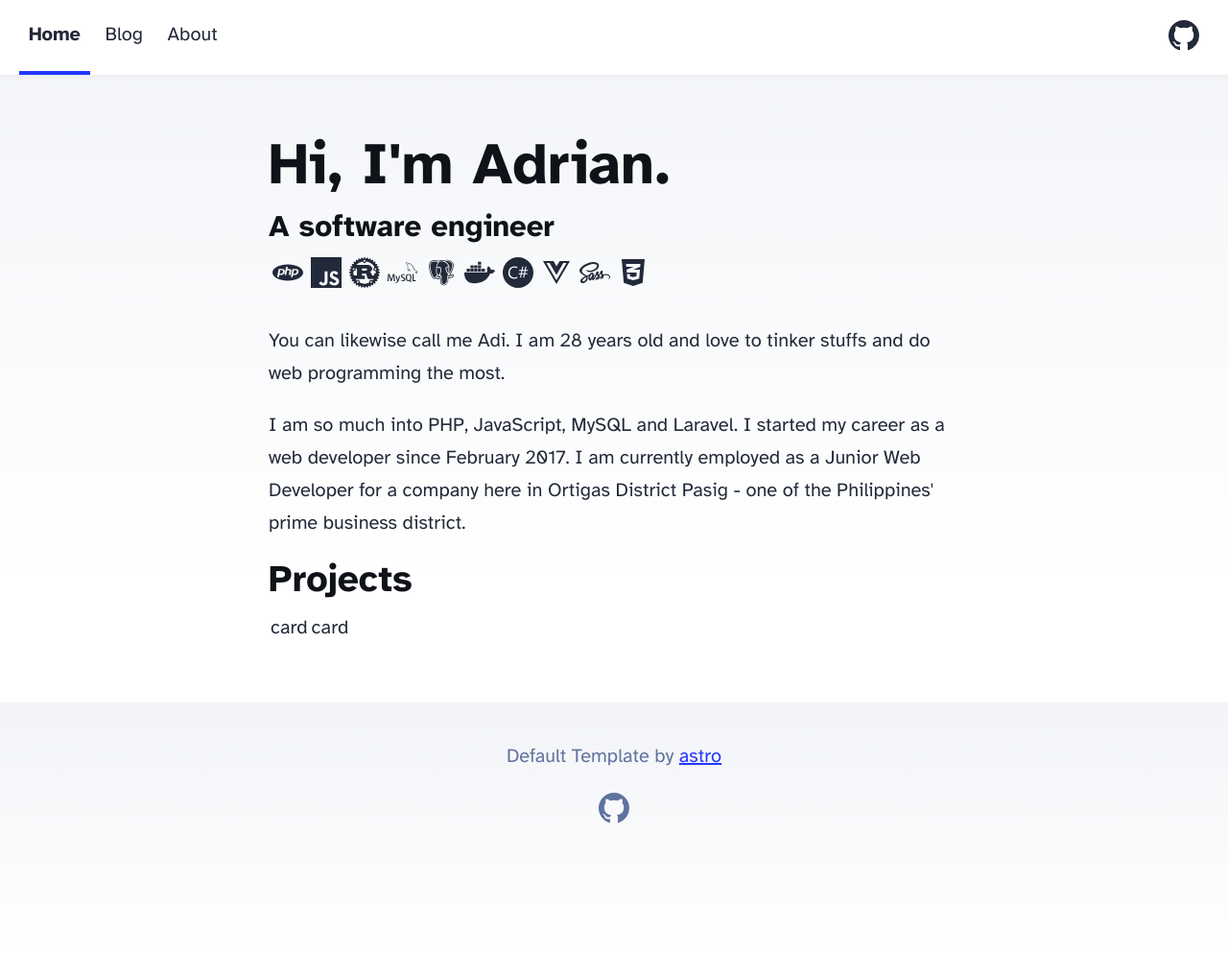
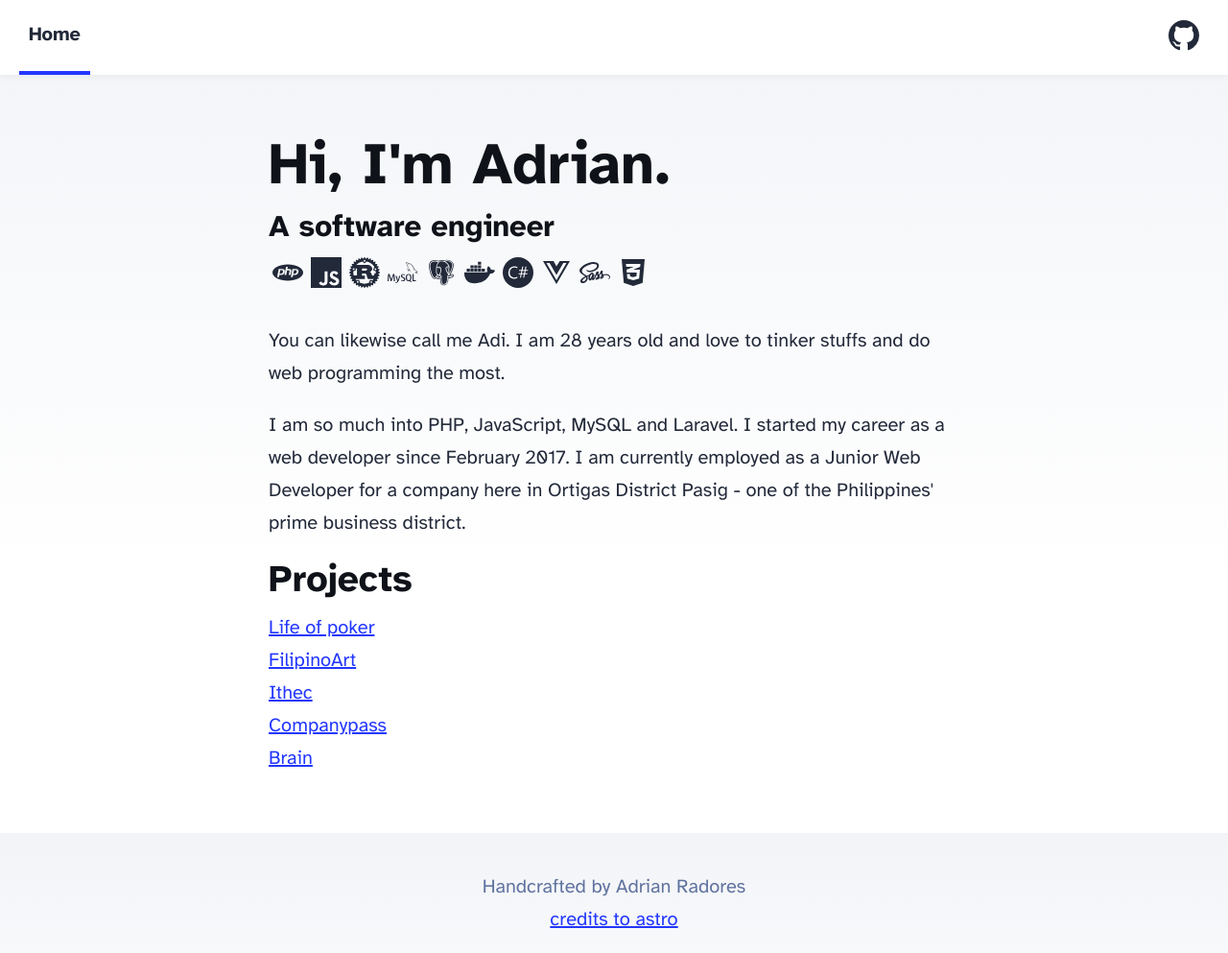
Before and after one commit to stryfe200fps/stryfe200fps.github.io, an Astro site: page / in a window 1280 px wide. Shown: the top 993 px of the page at 96% size. Built offline with nearby package versions, Linux system fonts and the light colour scheme; Astro itself is replaced by a stand-in of ours.

Commit message:
add workflow

```diff
--- a/astro.config.mjs
+++ b/astro.config.mjs
@@ -6,7 +6,7 @@
 
 // https://astro.build/config
 export default defineConfig({
-	site: 'https://example.com',
+	site: 'https://stryfe200fps.github.io',
 	integrations: [mdx(), sitemap(), react({
       include: ['**/react/*'],
     })],
--- a/src/components/Footer.astro
+++ b/src/components/Footer.astro
@@ -3,7 +3,9 @@
 ---
 
 <footer>
-	Default Template by <a href ="https://astro.build/">astro</a>
+	Handcrafted by Adrian Radores
+	<br>
+	 <a href ="https://astro.build/">credits to astro</a>
 
 	<div class="social-links">
 		<a href="https://github.com/mobi35" target="_blank">
--- a/src/components/Header.astro
+++ b/src/components/Header.astro
@@ -7,8 +7,8 @@
 	<nav>
 		<div class="internal-links">
 			<HeaderLink href="/">Home</HeaderLink>
-			<HeaderLink href="/blog">Blog</HeaderLink>
-			<HeaderLink href="/about">About</HeaderLink>
+			<!-- <HeaderLink href="/blog">Blog</HeaderLink> -->
+			<!-- <HeaderLink href="/about">About</HeaderLink> -->
 		</div>
 		<div class="social-links">
 			<a href="https://github.com/mobi35" target="_blank">
--- a/src/pages/index.astro
+++ b/src/pages/index.astro
@@ -56,17 +56,12 @@
 
 			<h3>Projects</h3>
 
-			<div class="flex">
-
-				<div>
-					card
-				</div>
-
-				<div>
-					card
-				</div>
-
-
+			<div class="flex-column">
+				<a href="https://lifeofpoker.com">Life of poker</a>
+				<a href="https://filipinoart.ph">FilipinoArt</a>
+				<a href="https://ithec.nl">Ithec</a>
+				<a href="https://companypass.nl">Companypass</a>
+				<a href="https://brabantbrain.nl">Brain</a>
 			</div>
 
 
--- a/src/styles/global.css
+++ b/src/styles/global.css
@@ -157,6 +157,11 @@
 	display:flex;
 }
 
+.flex-column {
+	display:flex;
+	flex-direction: column;
+}
+
 .flex * {
 	margin-left:2px;
 	margin-right:2px;
```
Also changed, not shown: .github/workflows/deploy.yml (added).
